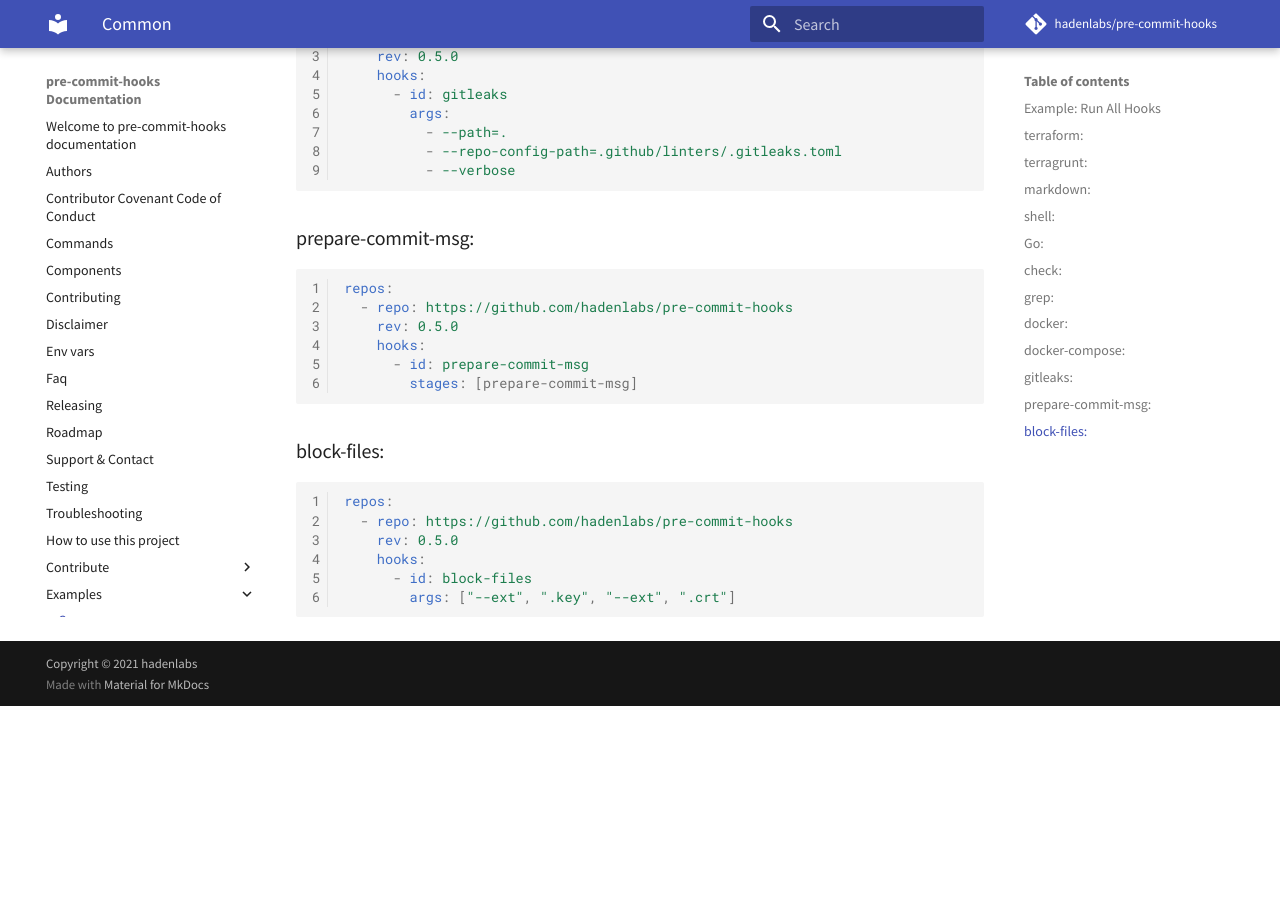
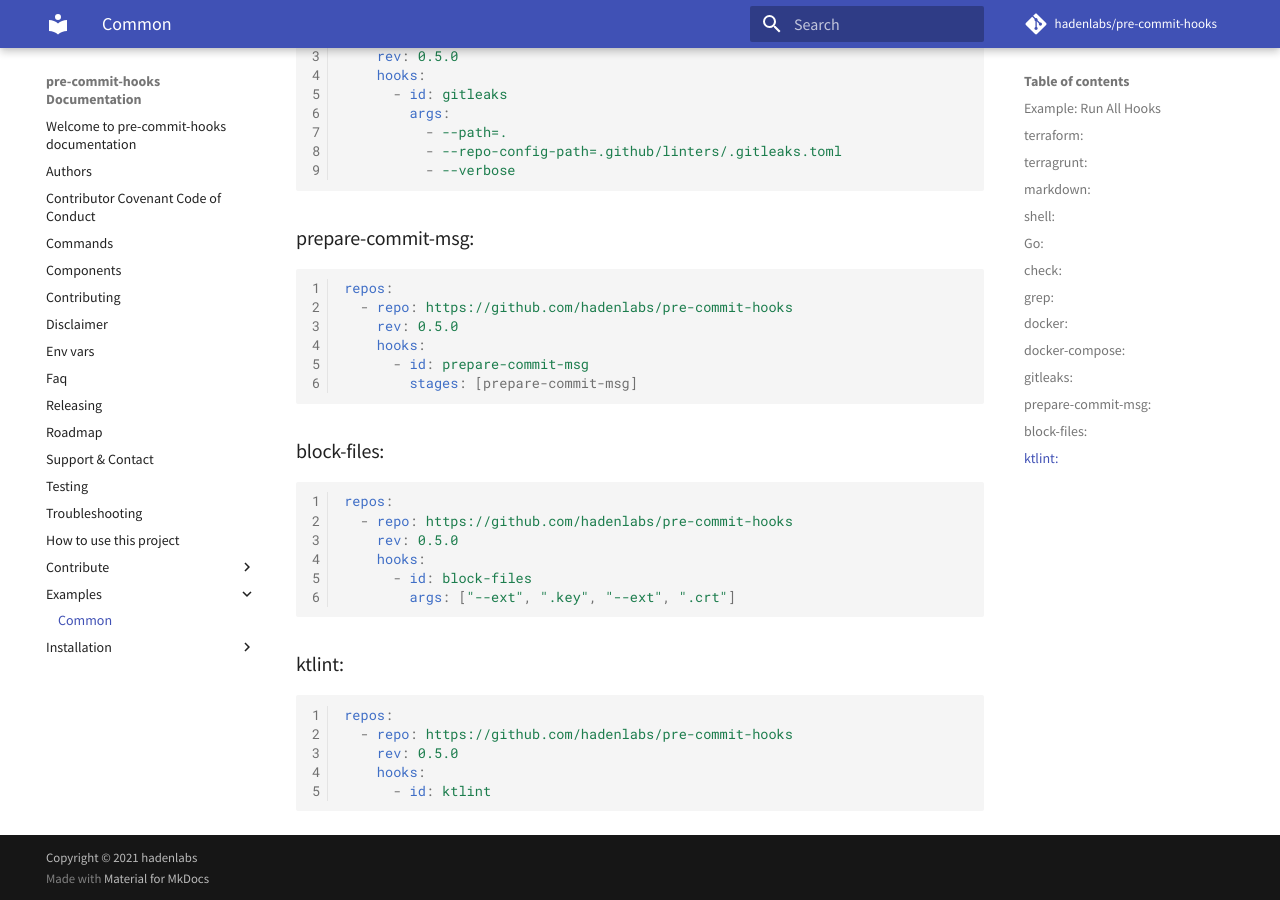
Before and after one commit to hadenlabs/pre-commit-hooks, an MkDocs documentation site: the page built from docs/examples/common.md, in a window 1280 px wide and 900 px high, scrolled down 2667 px. Built offline with MkDocs 1.6.1 and Material for MkDocs 9.7.7, drawn with Linux system fonts in a browser that asks for light colours; comment, search, counter and statistics services are not loaded; before the commit the page ends 3373 px from its top, so only the background shows below that.

Commit message:
feat ✨ (ktlint): implement hook ktlint (#86)
Signed-off-by: Luis Mayta <luis@hadenlabs.com>

````diff
--- a/docs/examples/common.md
+++ b/docs/examples/common.md
@@ -160,3 +160,13 @@ repos:
       - id: block-files
         args: ["--ext", ".key", "--ext", ".crt"]
 ```
+
+### ktlint:
+
+```yaml
+repos:
+  - repo: https://github.com/hadenlabs/pre-commit-hooks
+    rev: 0.5.0
+    hooks:
+      - id: ktlint
+```
````
Also changed, not shown: .pre-commit-hooks.yaml (+10 -0 lines).
